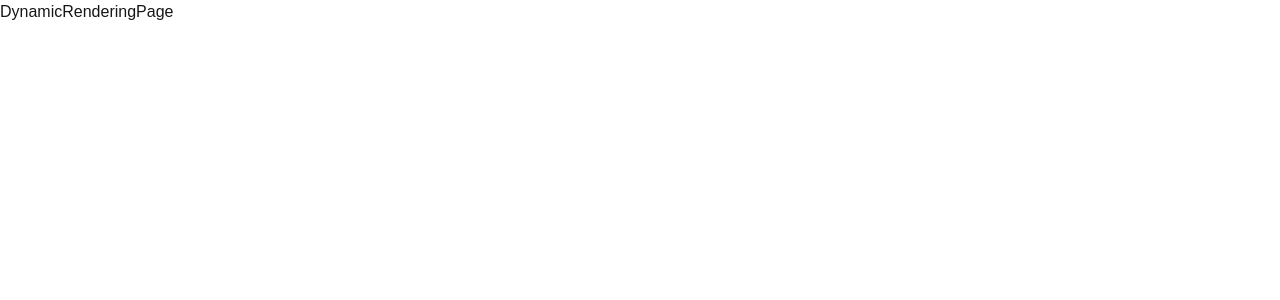
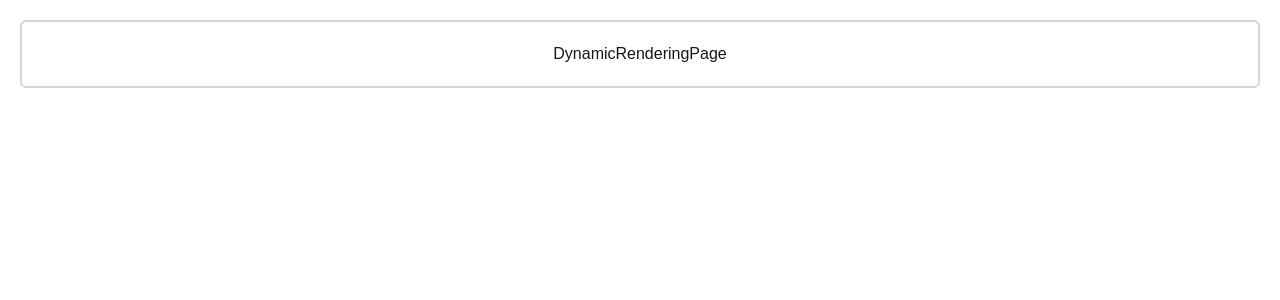
Before and after one commit to cozy-666/Next.js_stuydy, a Next.js app in the folder test-nextjs/: page / in a window 1280 px wide. Shown: the top 300 px of the page. Built offline with nearby package versions, Linux system fonts and the light colour scheme.

Commit message:
props確認とCSS入れ込み

```diff
--- /dev/null
+++ b/test-nextjs/app/components/Box.tsx
@@ -0,0 +1,16 @@
+import React, {ReactNode} from 'react'
+
+type PropsType = {
+    children: ReactNode;
+}
+
+
+const Box = ({children}: PropsType) => {
+  return (
+    <div className="p-5 m-5 border-2 border-gray-300 rounded-md flex flex-col items-center justify-center gap-2">
+        {children}
+    </div>
+  )
+}
+
+export default Box
--- a/test-nextjs/app/page.tsx
+++ b/test-nextjs/app/page.tsx
@@ -1,8 +1,9 @@
 import React from 'react'
+import Box from './components/Box';
 
 const DynamicRenderingPage = () => {
   return (
-    <div>DynamicRenderingPage</div>
+    <Box>DynamicRenderingPage</Box>
   )
 }
 
```
